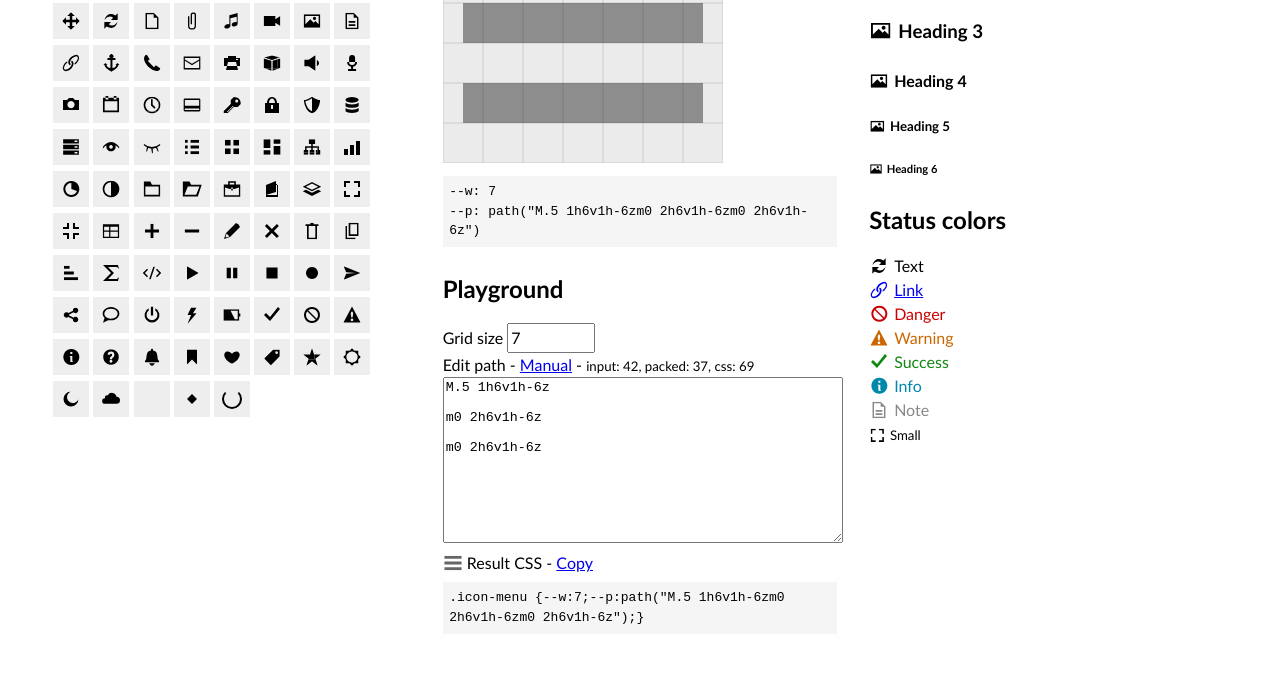
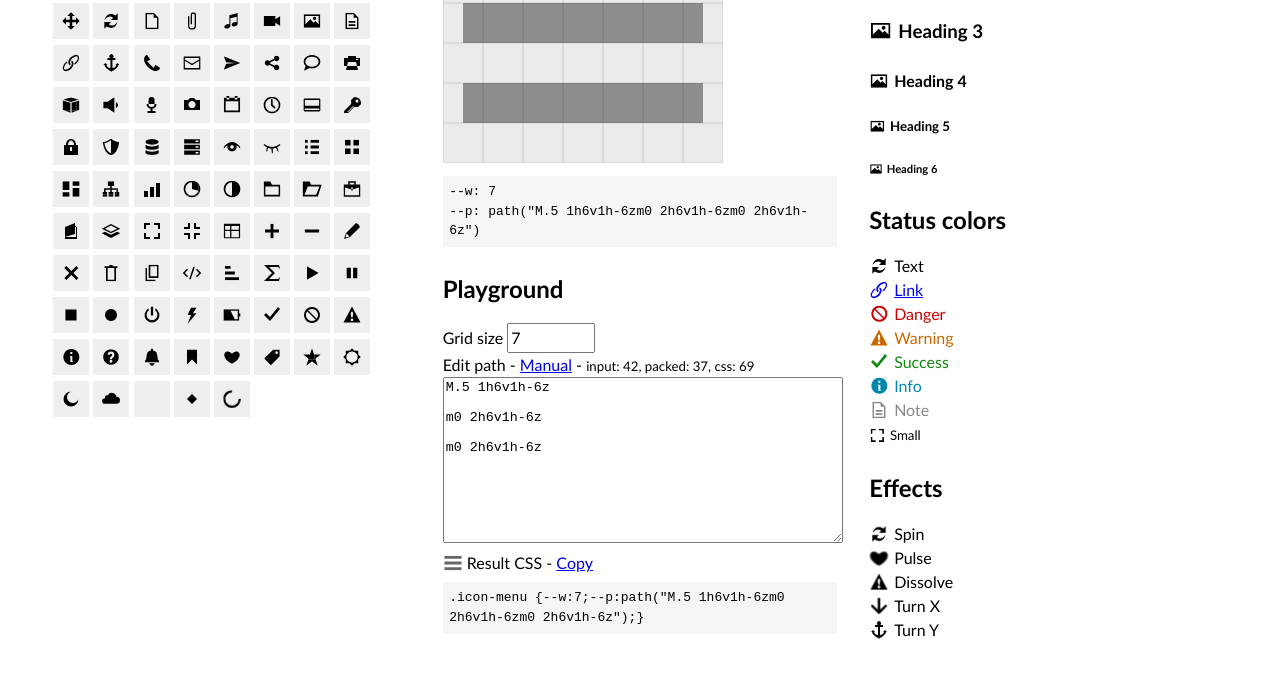
Before and after one commit to vvvkor/drafts, a website: page src/one-path-icons/one-path-icons.html in a window 1280 px wide. Shown: the part 215-889 px from the top of the page. Drawn offline with Linux system fonts and the light colour scheme.

Commit message:
icons: fx, organize, rename

```diff
--- a/src/one-path-icons/one-path-icons.css
+++ b/src/one-path-icons/one-path-icons.css
@@ -18,12 +18,15 @@
   box-sizing: border-box;
   width: var(--size);
   height: var(--size);
-  transform-origin: 0 0;
+  transform-origin: calc(var(--w) * .5px) calc(var(--w) * .5px);
   /* clip */
   background: currentColor;
   outline: 10em solid currentColor;
   clip-path: var(--p);
-  scale: calc(100% * var(--path-scale) * var(--base) / var(--w));
+  --scale: calc(100% * var(--path-scale) * var(--base) / var(--w));
+  translate: calc((var(--size) - (var(--w) * 1px)) / 2) calc((var(--size) - (var(--w) * 1px)) / 2);
+  scale: var(--scale);
+  animation: var(--fx, none);
   /* test * /
   outline:thin solid #ccc;
   /**/
@@ -34,21 +37,21 @@
   margin-right: .3em;
 }
 
-/* spinner */
-@keyframes rotating { to {transform:rotate(360deg);} }
-.icon-spin:before {
-  /* unset */
-  background: none;
-  outline: none;
-  clip-path: none;
-  scale: 1;
-  /* circle */
-  border-radius: 50%;
-  border: .15em solid;
-  border-top-color: transparent;
-  transform-origin: center;
-  animation: rotating 1s linear infinite;
-}
+/* effects */
+
+@keyframes spinning { to {transform: rotate(360deg);} }
+@keyframes dissolving { 50% {opacity: .3;} 100% {opacity: 1;} }
+@keyframes pulsing { 0% {scale: calc(var(--scale) * 1.15);} 50% {scale: calc(var(--scale) * .8);} 100% {scale: calc(var(--scale) * 1.15);} }
+/*@keyframes turning { to {transform: rotate3d(0, 1, 0, 360deg);} }*/
+@keyframes turning-x { to {transform: rotateX(360deg);} }
+@keyframes turning-y { to {transform: rotateY(360deg);} }
+
+.fx-spin, .icon-spin {--fx: spinning 1s linear infinite;}
+.fx-dissolve {--fx: dissolving 1s ease-in-out infinite;}
+.fx-pulse {--fx: pulsing 1s ease-in-out infinite;}
+.fx-turnx {--fx: turning-x 2s linear infinite;perspective:2em;}
+.fx-turny {--fx: turning-y 2s linear infinite;perspective:2em;/*perspective-origin:0% 0%;transform-style:preserve-3d;*/}
+
 
 /* icon shapes */
 
@@ -110,7 +113,7 @@
 .icon-card {--w:14;--p:path("M1 3.5q0-1 1-1h10q1 0 1 1v7q0 1-1 1h-10q-1 0-1-1zm1 0v4h10v-4zm0 6v1h10v-1z");}
 .icon-sum {--w:10;--p:path("M1 1h7.5l.5 2-1-1h-4.5l3 3-3 3h4.5l1-1-.5 2h-7.5l4-4z");}
 .icon-help {--w:18;--p:path("M9 2a7 7 0 1 0 .01 0zm-3 5q0-3 3-3t3 3c0 3-2 2-2 4h-2c0-3 2-2 2-4q0-1-1-1t-1 1zm3 4.5a1.3 1.3 0 1 1 -.01 0z");}
-.icon-phone {--w:13;--p:path("M3 1l2 3-1.2 1.2 4 4 1.2-1.2 3 2c-3 6 -15 -6 -9-9z");}
+.icon-phone {--w:12;--p:path("M3 1l2 3-2 1 4 4 1-2 3 2c-3 6-14-5-8-8z");}
 .icon-chat {--w:12;--p:path("M6 1.2a5 4 0 1 0 .01 0zm0 1a4 3 0 1 1-.01 0zm-3.8 5.5l-1 3 4-2z");}
 .icon-bookmark {--w:8;--p:path("M4 5l-2 2v-6h4v6z");}
 .icon-star {--w:32;--p:path("M16 2 l9 28-23-18 28 0-23 18z");}
@@ -120,7 +123,7 @@
 .icon-collapse {--w:10;--p:path("M4 4h-3v-1h2v-2h1zm2 0v-3h1v2h2v1zm0 2h3v1h-2v2h-1zm-2 0v3h-1v-2h-2v-1z");}
 .icon-box {--w:26;--p:path("M3 6l10-2.7 10 2.7-10 3zm-.8 1.2l10 3v13l-10-4zm21.6 0l-10 3v13l10-4z");}
 /*.icon-box2 {--w:12;--p:path("M3 1h8v8l-2 2h-8v-8zm-1 2v7h7v-7z");}*/
-.icon-table {--w:16;--p:path("M1.5 2.5h13v11h-13zm1 2v3h4v-3zm0 4v4h4v-4zm5-4v3h6v-3zm0 4v4h6v-4z");}
+.icon-table {--w:16;--p:path("M1.5 2h13v12h-13zm1 2v3h4v-3zm0 4v5h4v-5zm5-4v3h6v-3zm0 4v5h6v-5z");}
 .icon-storage {--w:14;--p:path("M1.5 4.5v-3h11v3zm0 4zv-3h11v3zm0 4zv-3h11v3zm8 -2v1h2v-1zm0-4v1h2v-1zm0-4v1h2v-1z");}
 .icon-settings {--w:11;--p:path("M1 2h9v1h-9zm0 3h9v1h-9zm0 3h9v1h-9zm2-7h1v3h-1zm4 3h1v3h-1zm-3 3h1v3h-1z");}
 .icon-power {--w:18;--p:path("M6 3a6.7 6.7 0 1 0 6 0v2a4.9 4.9 0 1 1 -6 0zm2-1.5h2v8h-2z");}
@@ -156,7 +159,8 @@
 .icon-anchor {--w:20;--p:path("M9 5a2 2 0 1 1 2 0h3v2h-3v8q3 0 4-3h-1l2-2 2 2h-1c-1 4-7 6-7 7c0-1-6-3-7-7h-1l2-2 2 2h-1q1 3 4 3v-8h-3v-2z");}
 .icon-link {--w:13;--p:path("M4 5.4a4.2 2.7-45 1 0 3-.5l-.4 1a3.2 1.7-45 1 1-2.5 .5zM8.9 7.6a4.2 2.7-45 1 0-3 .5l.4-1a3.2 1.7-45 1 1 2.5-.5z");}
 .icon-hide {--w:12;--p:path("M1 4q5 4 10 0v1q-5 4-10 0zm2 1.7h1l-1 3h-.5zm2.5 1h1v3h-.5zm2.5-1h1l1 3h-.5z");}
-.icon-pie {--w:20;--p:path("M10 2a8 8 0 1 0 .01 0m0 8l5.6 2a6 6 0 1 1-5.6-8");}
+.icon-pie {--w:24;--p:path("M12 2a10 10 0 1 0 .01 0m0 10l7.7 2a8 8 0 1 1-7.7-10");}
+.icon-spin {--w:18;--p:path("M9 1a8 8 0 1 0 8 8h-2a6 6 0 1 1-6-6");}
 
 /* experimental * /
 .icon-read {--w:10;--p:path("M1 2l.7.2v-1.7l3.3 2 3.3-2v1.7l.7-.2v6l-4 1-4-1zm1 5q2 .3 3 1.5q1-1.2 3-1.5v-6l-3 2-3-2z");}
@@ -168,10 +172,12 @@
 .icon-trash1 {--w:12;--p:path("M2 2h3v-1h2v1h3v1h-8zm1 2h6v7h-6z");}
 .icon-trash2 {--w:18;--p:path("M2 3h5v-2h4v2h5v2h-2v12h-10v-12h-2zm4 2v10h2v-10zm4 0v10h2v-10z");}
 .icon-trash3 {--w:18;--p:path("M2 3h5v-2h4v2h5v2h-2v12h-10v-12h-2zm4 2v10h6v-10z");}
-.icon-move2 {--w:10;--p:path("M1 1h3l-1 1 2 2 2-2-1-1h3v3l-1-1-2 2 2 2 1-1v3h-3l1-1-2-2-2 2 1 1h-3v-3l1 1 2-2-2-2-1 1z");}
 .icon-link0 {--w:17;--p:path("M12 1h2l2 2v2l-4 4h-2l5-5-2-2-5 5v-2zm-5 7h-2l-4 4v2l2 2h2l4-4v-2l-5 5-2-2zm-1 4l-1-1 6-6 1 1z");}
 .icon-link1 {--w:13;--p:path("M4 5a4.2 2.7-45 1 0 3-.5l-.4 1a3.2 1.7-45 1 1-2.5 .5zM8.5 8a4.2 2.7-45 1 0-3 .5l.4-1a3.2 1.7-45 1 1 2.5-.5z");}
 .icon-link2 {--w:13;--p:path("M3 6l-1 1a2.7 2.7 0 1 0 4 4l2-2a2.7 2.7 0 0 0-1-4.4l-.2 1.2a3 1.7-45 1 1-3.4 1.4 M10 7l1-1a2.7 2.7 0 1 0-4-4l-2 2a2.7 2.7 0 0 0 1 4.4l.2-1.2a3 1.7-45 1 1 3.4-1.4");}
+.icon-move2 {--w:10;--p:path("M1 1h3l-1 1 2 2 2-2-1-1h3v3l-1-1-2 2 2 2 1-1v3h-3l1-1-2-2-2 2 1 1h-3v-3l1 1 2-2-2-2-1 1z");}
 .icon-pie2 {--w:20;--p:path("M9 11l8.5 2a8 8 0 1 1-8.5-11zM11 2a8 8 0 0 1 6.8 9l-6.8-1.6");}
+.icon-pie3 {--w:20;--p:path("M10 2a8 8 0 1 0 .01 0m0 8l5.6 2a6 6 0 1 1-5.6-8");}
+.icon-phone0 {--w:13;--p:path("M3 1l2 3-1.2 1.2 4 4 1.2-1.2 3 2c-3 6 -15 -6 -9-9z");}
 
 /**/
--- a/src/one-path-icons/one-path-icons.html
+++ b/src/one-path-icons/one-path-icons.html
@@ -220,6 +220,9 @@
           <a class="icon-anchor"></a>
           <a class="icon-phone"></a>
           <a class="icon-mail"></a>
+          <a class="icon-send"></a>
+          <a class="icon-share"></a>
+          <a class="icon-chat"></a>
           <a class="icon-print"></a>
           <a class="icon-box"></a>
           <a class="icon-sound"></a>
@@ -260,16 +263,13 @@
           <a class="icon-delete"></a>
           <a class="icon-trash"></a>
           <a class="icon-copy"></a>
+          <a class="icon-code"></a>
           <a class="icon-sort"></a>
           <a class="icon-sum"></a>
-          <a class="icon-code"></a>
           <a class="icon-play" data-act="icon-pause"></a>
           <a class="icon-pause" data-act="icon-play"></a>
           <a class="icon-stop"></a>
           <a class="icon-rec"></a>
-          <a class="icon-send"></a>
-          <a class="icon-share"></a>
-          <a class="icon-chat"></a>
           <a class="icon-power"></a>
           <a class="icon-flash"></a>
           <a class="icon-battery"></a>
@@ -338,6 +338,15 @@
           <small class="icon-expand">Small</small>
         </p>
 
+        <h2>Effects</h2>
+        <p>
+          <a class="icon-refresh fx-spin">Spin</a><br>
+          <a class="icon-heart fx-pulse">Pulse</a><br>
+          <a class="icon-warning fx-dissolve">Dissolve</a><br>
+          <a class="icon-up fx-turnx">Turn X</a><br>
+          <a class="icon-anchor fx-turny">Turn Y</a><br>
+        </p>
+
         <!--table>
           <tr><th>A</th><th>B</th></tr>
           <tr><td>1</td><td>2<br>22</td></tr>
```
